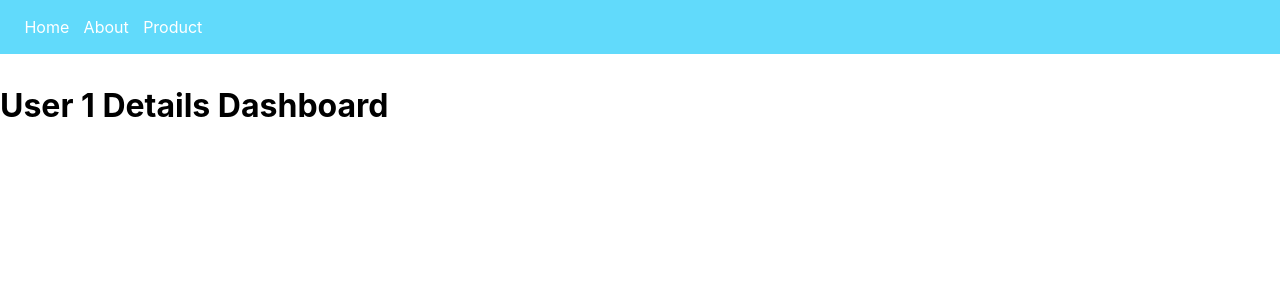
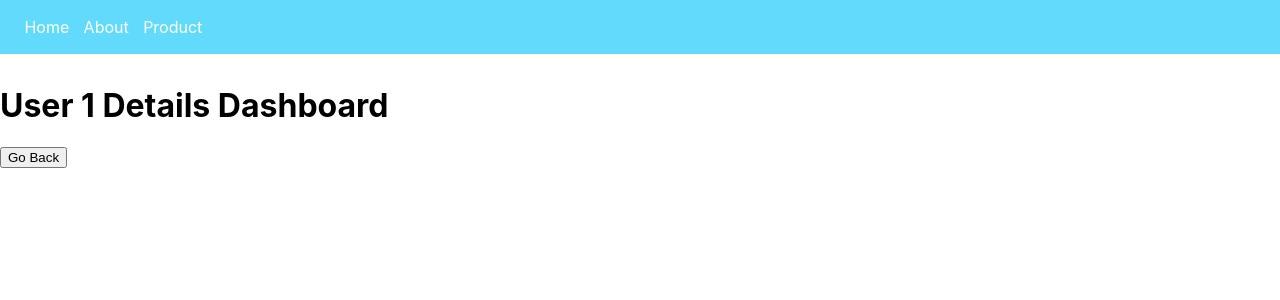
Before and after one commit to Shollytemmy/react-router-demo, a React (Create React App) app: page /users/1 in a window 1280 px wide. Shown: the top 300 px of the page. Built offline with nearby package versions, Linux system fonts and the light colour scheme.

Commit message:
added Go to previous page functionalities

```diff
--- a/src/pages/UserDetails.js
+++ b/src/pages/UserDetails.js
@@ -1,12 +1,14 @@
 import React from "react";
-import { useParams } from "react-router-dom";
+import { useNavigate, useParams } from "react-router-dom";
 
 export const UserDetails = () => {
+    const navigate = useNavigate()
     const {userID} = useParams()
     console.log(userID)
     return(
         <div>
             <h1>User {userID} Details Dashboard</h1>
+            <button onClick={() => navigate(-1)}>Go Back</button>
         </div>
     )
 }
```
